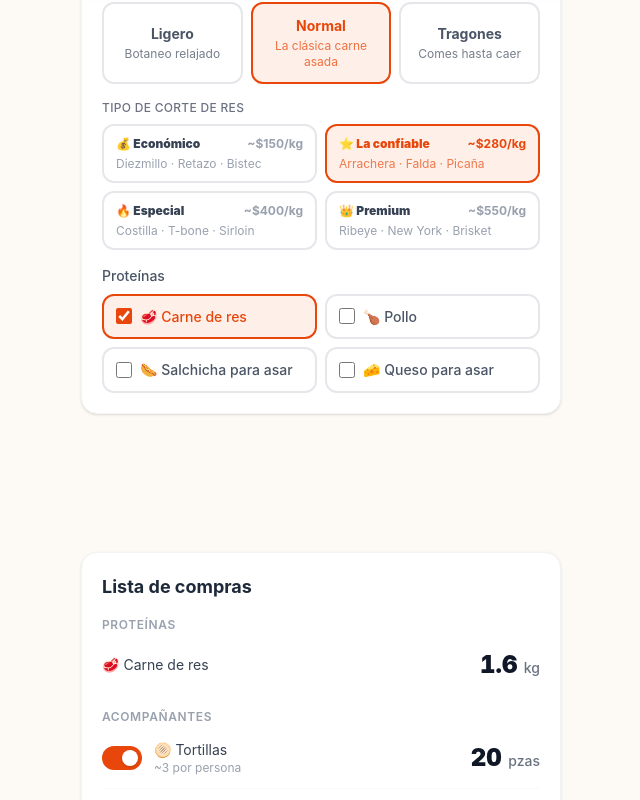
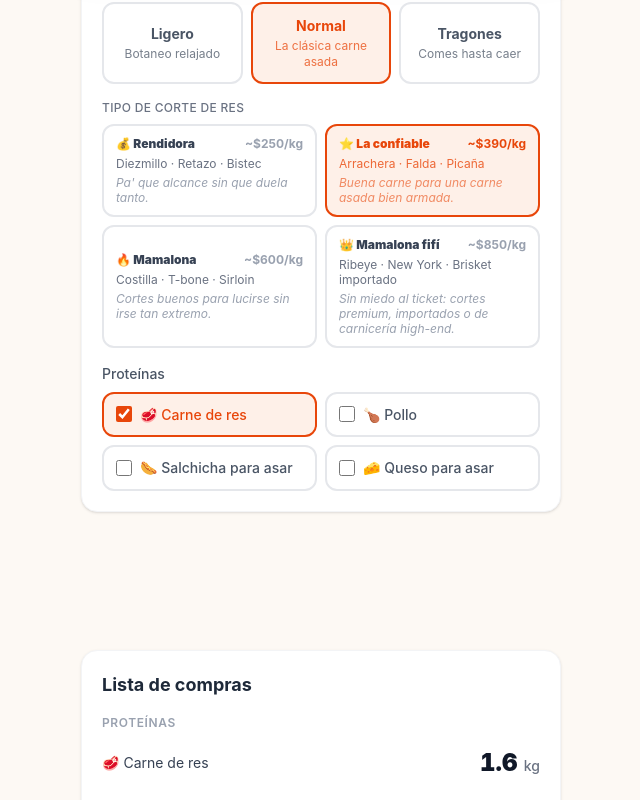
Before and after one commit to jndggonzalez1/calcuasada, a Next.js app: page / in a window 1280 px wide. Shown: the part 844-1644 px from the top of the page, without its empty margins (319-959 px from the left). Built offline with nearby package versions, Linux system fonts and the light colour scheme.

Commit message:
Tiers de res: Rendidora $250, La confiable $390, Mamalona $600, Mamalona fifí $850

```diff
--- a/app/components/Calculadora.tsx
+++ b/app/components/Calculadora.tsx
@@ -28,32 +28,36 @@ const PROTEIN_OPTIONS: { key: keyof Proteinas; label: string }[] = [
 
 const TIERS_RES = [
   {
-    id: "economico",
+    id: "rendidora",
     emoji: "💰",
-    label: "Económico",
+    label: "Rendidora",
+    desc: "Pa' que alcance sin que duela tanto.",
     cortes: ["Diezmillo", "Retazo", "Bistec"],
-    precioKg: 150,
+    precioKg: 250,
   },
   {
     id: "confiable",
     emoji: "⭐",
     label: "La confiable",
+    desc: "Buena carne para una carne asada bien armada.",
     cortes: ["Arrachera", "Falda", "Picaña"],
-    precioKg: 280,
+    precioKg: 390,
   },
   {
-    id: "especial",
+    id: "mamalona",
     emoji: "🔥",
-    label: "Especial",
+    label: "Mamalona",
+    desc: "Cortes buenos para lucirse sin irse tan extremo.",
     cortes: ["Costilla", "T-bone", "Sirloin"],
-    precioKg: 400,
+    precioKg: 600,
   },
   {
-    id: "premium",
+    id: "mamalonafifi",
     emoji: "👑",
-    label: "Premium",
-    cortes: ["Ribeye", "New York", "Brisket"],
-    precioKg: 550,
+    label: "Mamalona fifí",
+    desc: "Sin miedo al ticket: cortes premium, importados o de carnicería high-end.",
+    cortes: ["Ribeye", "New York", "Brisket importado"],
+    precioKg: 850,
   },
 ] as const;
 
@@ -534,8 +538,11 @@ export default function Calculadora({
                         ~${tier.precioKg}/kg
                       </span>
                     </div>
-                    <div className={`text-xs leading-tight ${selected ? "text-brasa/70" : "text-gray-400"}`}>
+                    <div className={`text-xs leading-tight mb-1 ${selected ? "text-brasa/80" : "text-gray-500"}`}>
                       {tier.cortes.join(" · ")}
+                    </div>
+                    <div className={`text-xs leading-tight italic ${selected ? "text-brasa/60" : "text-gray-400"}`}>
+                      {tier.desc}
                     </div>
                   </button>
                 );
```
